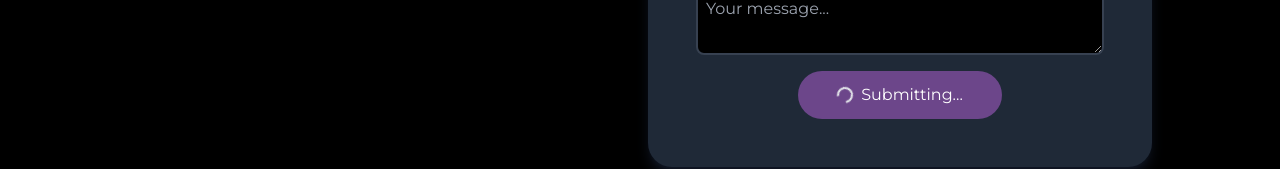
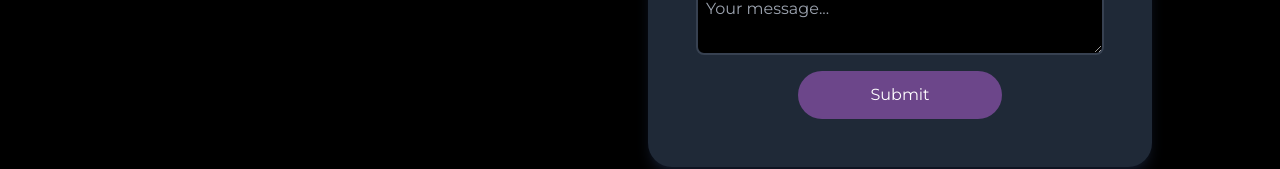
Before and after one commit to davidbeechey/mollsketches.art, a Next.js app: page /commissions in a window 1280 px wide. Shown: the part 718-887 px from the top of the page. Built offline with nearby package versions, Linux system fonts and the light colour scheme.

Commit message:
🛠️ Oops

```diff
--- a/app/commissions/(components)/CommissionsForm.tsx
+++ b/app/commissions/(components)/CommissionsForm.tsx
@@ -102,7 +102,7 @@ const CommissionsForm = () => {
                             type="submit"
                             className="bg-primary text-white px-4 py-3 rounded-full w-1/2 "
                         >
-                            {isSubmitting || true ? (
+                            {isSubmitting ? (
                                 <div className="flex gap-2 items-center justify-center">
                                     <Spinner />
                                     Submitting...
```
